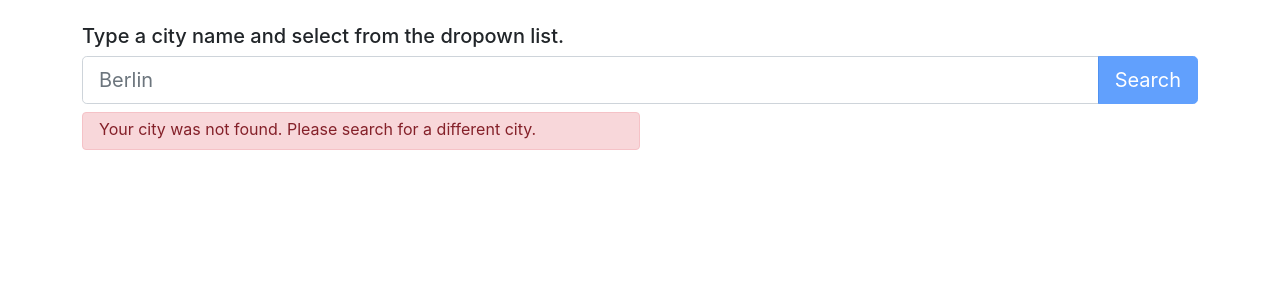
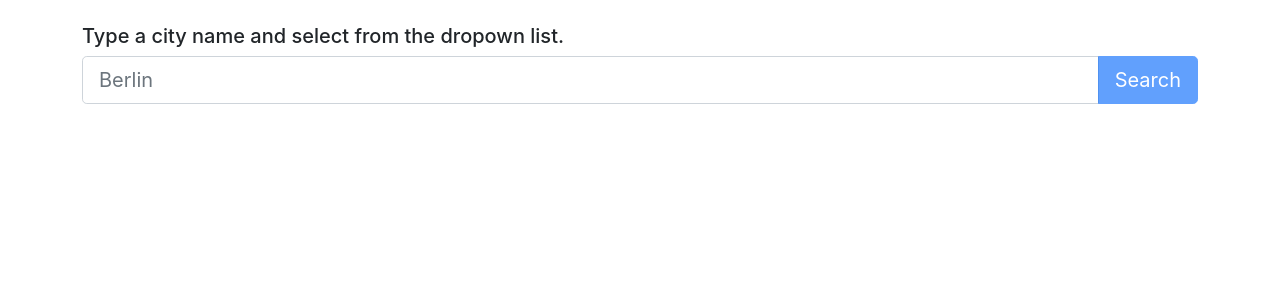
Before and after one commit to chase-the-coder/weather-app-api, a React (Create React App) app: page / in a window 1280 px wide. Before the commit this address had no page. Shown: the top 300 px of the page. Built offline with nearby package versions, Linux system fonts and the light colour scheme.

Commit message:
implemented alert functionality

```diff
--- a/src/App.js
+++ b/src/App.jsx
@@ -84,7 +84,7 @@ function App() {
   const [forecastData, setForecastData] = useState([])
   const [isLoading, setIsLoading] = useState(false)
   const [buttonDisabled, setButtonDisabled] = useState(true)
-  const [alertEnabled, setAlertEnabled] = useState(true)
+  const [alertEnabled, setAlertEnabled] = useState(false)
   const months = [
 		'January',
 		'February',
@@ -101,8 +101,10 @@ function App() {
 	]
   const weekArray = [ 'Sunday', 'Monday', 'Tuesday', 'Wednesday', 'Thursday', 'Friday', 'Saturday' ];
 
+
   useEffect(() => {
     if (userInput === '') {
+      setAlertEnabled(false)
       return
     }
     if(cityObject) {
@@ -113,7 +115,7 @@ function App() {
       }
     }
     const delayDebounceFn = setTimeout(() => {
-      console.log(userInput)
+      // console.log(userInput)
       // setCityList(fakeLocationData)
       axios
 			.get(
@@ -121,6 +123,9 @@ function App() {
 			)
 			.then((res) => {
         console.log(res.data)
+        if(res.data.length === 0) {
+          setAlertEnabled(true)
+        }
         setCityList(res.data)
 
 
@@ -166,7 +171,7 @@ function App() {
   // console.log(cityObject)
   // console.log(userInput)
   // console.log(cityList)
-  console.log(buttonDisabled)
+  // console.log(buttonDisabled)
 	return (
 
     <>
--- a/src/components/AlertBanner.jsx
+++ b/src/components/AlertBanner.jsx
@@ -2,7 +2,7 @@ import { Alert } from 'react-bootstrap';
 
 const AlertBanner = () => {
 	return (
-		<Alert variant="danger" className="pt-1 pb-1 mt-2 w-50">
+		<Alert variant="danger" className="pt-1 pb-1 mt-2">
 			{/* <Alert.Heading>Hey, nice to see you</Alert.Heading> */}
 			<p className="mb-1">Your city was not found. Please search for a different city.</p>
 		</Alert>
--- a/src/components/Input.js
+++ b/src/components/Input.jsx
@@ -5,8 +5,9 @@ import { InputGroup, FormControl, Button } from 'react-bootstrap';
 function Input(props) {
 	return (
 		<form onSubmit={(e) => props.onInputSubmit(e)}>
-			<InputGroup size="lg">
+			<InputGroup size="lg" dismissible>
 				<FormControl
+					type="search"
 					placeholder="Berlin"
 					aria-label="city"
 					aria-describedby="basic-addon1"
```
Also changed, not shown: src/components/Forecast.jsx (renamed from src/components/Forecast.js), src/components/InputDropdown.jsx (renamed from src/components/InputDropdown.js), src/components/Loading.jsx (renamed from src/components/Loading.js), src/components/MediaCard.jsx (renamed from src/components/MediaCard.js), src/components/ThemeContext.jsx (renamed from src/components/ThemeContext.js), src/components/TodaysForecast.jsx (renamed from src/components/TodaysForecast.js), src/components/useFetch.jsx (renamed from src/components/useFetch.js).
